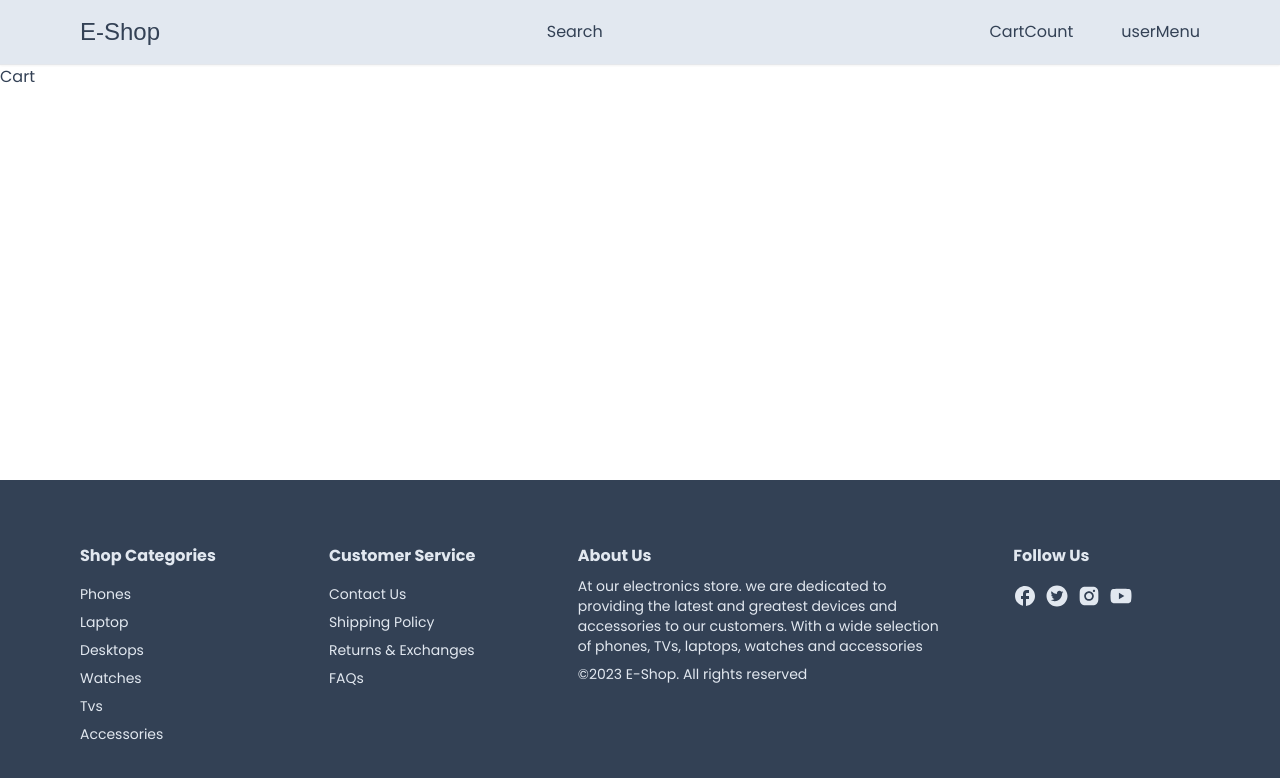
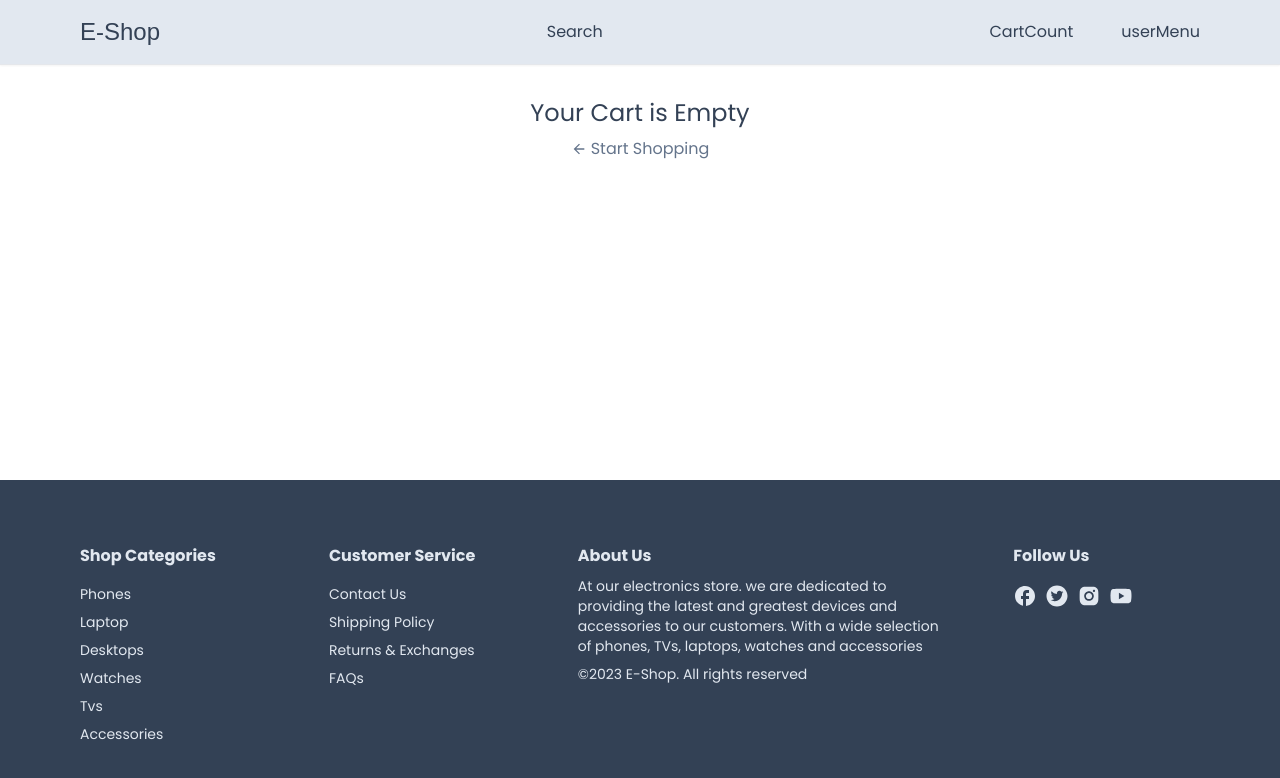
Before and after one commit to WenChun19/e-shop, a Next.js app: page /cart in a window 1280 px wide. Shown: the top 778 px of the page. Built offline with nearby package versions, Linux system fonts and the light colour scheme; a web font is replaced by a local one.

Commit message:
Initiate cart page

```diff
--- /dev/null
+++ b/app/cart/CartClient.tsx
@@ -0,0 +1,72 @@
+"use client";
+
+import { useCart } from "@/hooks/useCart";
+import Link from "next/link";
+import { MdArrowBack } from "react-icons/md";
+import Heading from "../components/Heading";
+import Button from "../components/Button";
+
+const CartClient = () => {
+  const { cartProducts } = useCart();
+  if (!cartProducts || cartProducts.length === 0) {
+    return (
+      <div className="flex flex-col items-center">
+        <div className="text-2xl">Your Cart is Empty</div>
+        <div>
+          <Link
+            href="/"
+            className="text-slate-500 flex items-center gap-1 mt-2"
+          >
+            <MdArrowBack />
+            <span>Start Shopping</span>
+          </Link>
+        </div>
+      </div>
+    );
+  }
+  return (
+    <div>
+      <Heading title="Shopping Cart" center />
+      <div className="grid grid-cols-5 text-xs mt-8 gap-4 pb-2 items-center">
+        <div className="col-span-2 justify-self-start">PRODUCT</div>
+        <div className="justify-self-center">PRICE</div>
+        <div className="justify-self-center">QUANTITY</div>
+        <div className="justify-self-end">TOTAL</div>
+      </div>
+      <div>
+        {cartProducts &&
+          cartProducts.map((item) => {
+            return <div key={item.id}>{item.name}</div>;
+          })}
+      </div>
+      <div
+        className="border-t-[1.5px]
+      border-slate-200 py-4 flex
+      justify-between gap-4"
+      >
+        <div className="w-[90px]">
+          <Button small outline label="Clear Cart" onClick={() => {}} />
+        </div>
+        <div className="text-sm flex flex-col gap-1 items-start">
+          <div className="flex justify-between w-full text-base font-semibold">
+            <span>Subtotal</span>
+            <span>$1,000</span>
+          </div>
+          <p className="text-slate-500">
+            Taxes and shipping calculated at checkout
+          </p>
+          <Button label="Checkout" onClick={() => {}} />
+          <Link
+            href="/"
+            className="text-slate-500 flex items-center gap-1 mt-2"
+          >
+            <MdArrowBack />
+            <span>Continue Shopping</span>
+          </Link>
+        </div>
+      </div>
+    </div>
+  );
+};
+
+export default CartClient;
--- a/app/cart/page.tsx
+++ b/app/cart/page.tsx
@@ -1,9 +1,15 @@
-import React from 'react'
+import React from "react";
+import Container from "../components/Container";
+import CartClient from "./CartClient";
 
 const Cart = () => {
   return (
-    <div>Cart</div>
-  )
-}
+    <div className="pt-8">
+      <Container>
+        <CartClient />
+      </Container>
+    </div>
+  );
+};
 
-export default Cart
+export default Cart;
```
